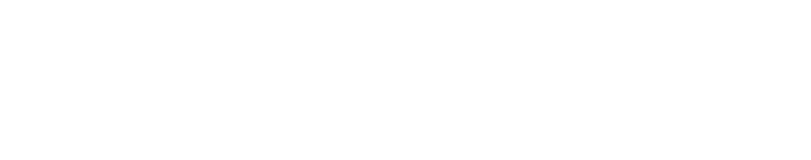
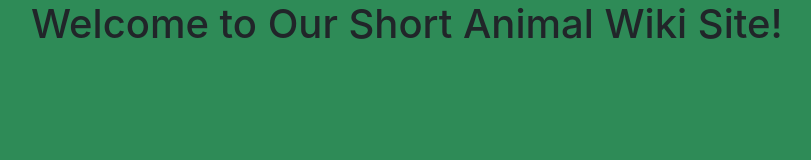
Before and after one commit to rjashby/animal-wiki, a plain HTML site: page index.html in a window 1280 px wide. Shown: the whole page, without its empty margins (54-865 px from the left). Drawn offline with Linux system fonts and the light colour scheme.

```diff
--- a/css/styles.css
+++ b/css/styles.css
@@ -0,0 +1,3 @@
+body {
+  background-color: seagreen;
+}
--- a/index.html
+++ b/index.html
@@ -10,6 +10,8 @@
   <title>Document</title>
 </head>
 <body>
-
+  <div class="container">
+    <h1>Welcome to Our Short Animal Wiki Site!</h1>
+  </div>
 </body>
 </html>
```
